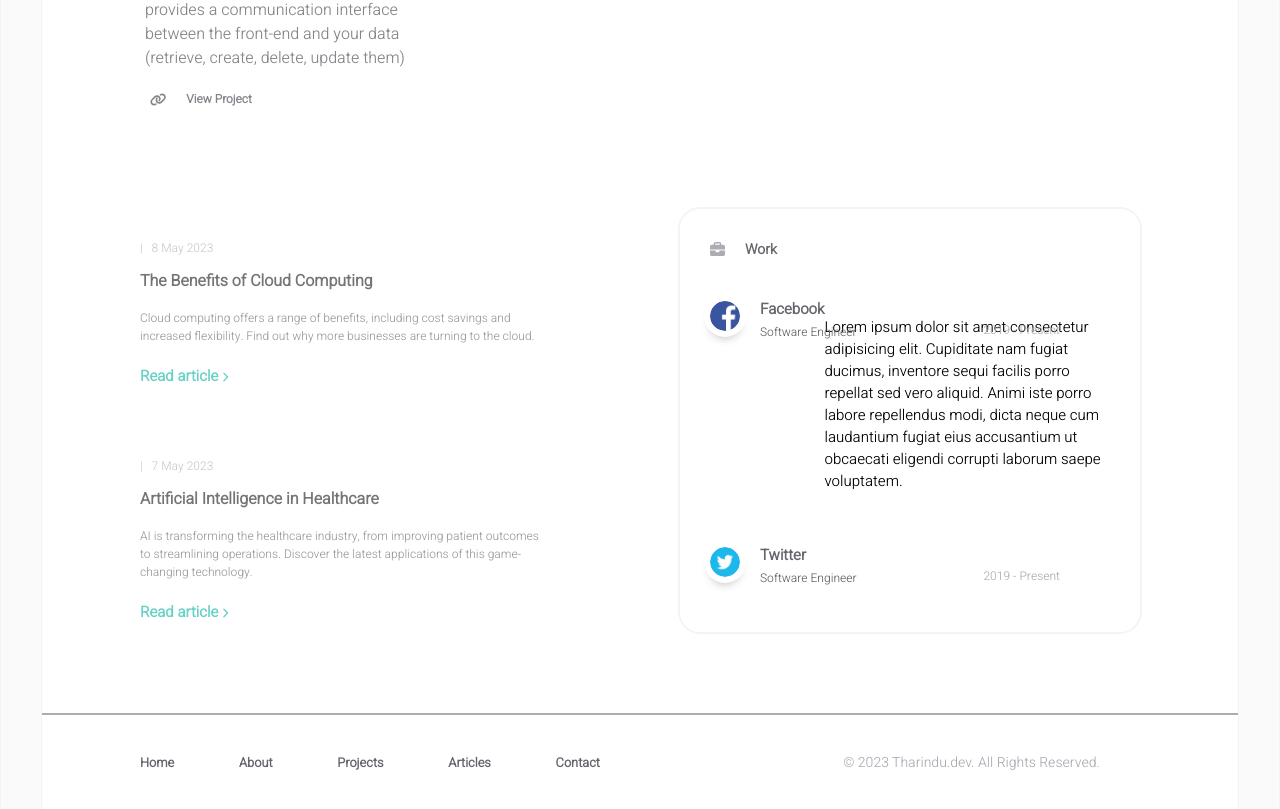
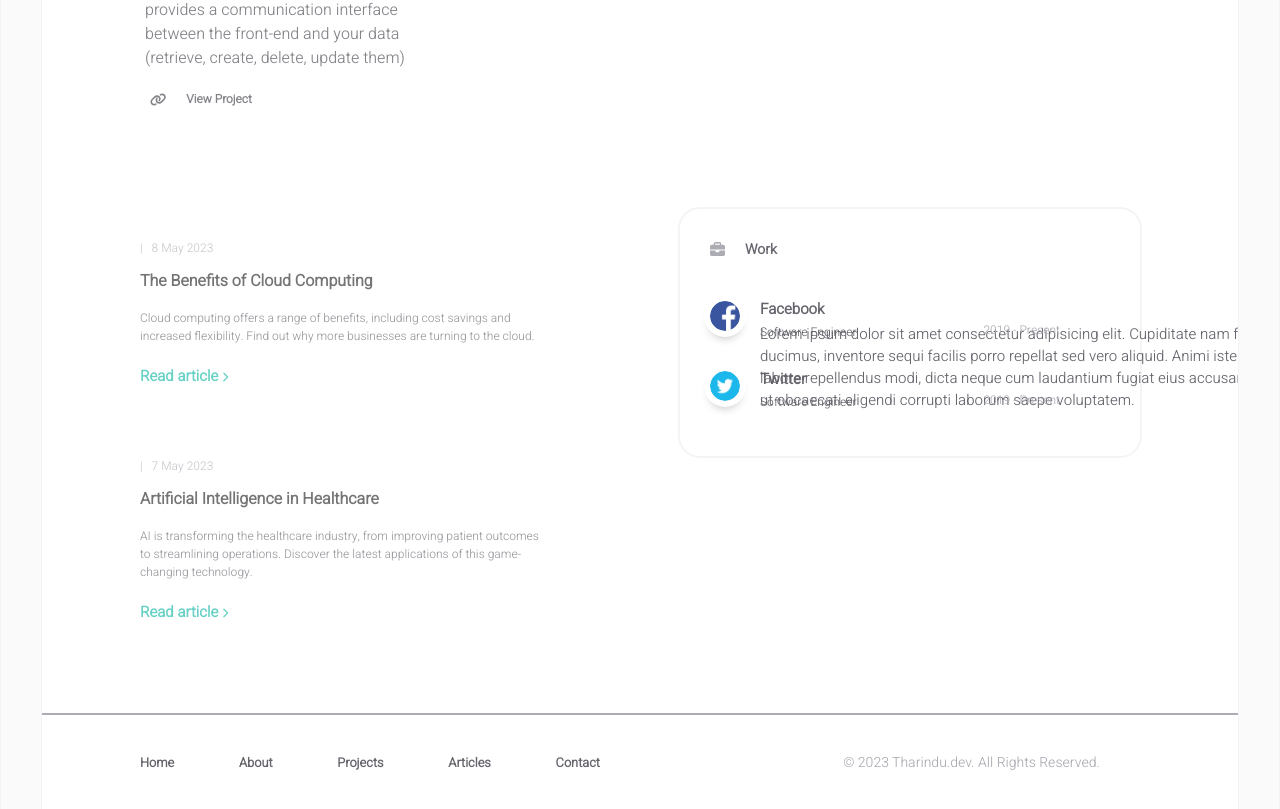
Before and after one commit to rafyc/rafyc.github.io, a React (Create React App) app: page / in a window 1280 px wide. Shown: the part 1414-2223 px from the top of the page. Built offline with nearby package versions, Linux system fonts and the light colour scheme.

Commit message:
home-projects

```diff
--- a/src/components/homepage/styles/works.css
+++ b/src/components/homepage/styles/works.css
@@ -42,3 +42,11 @@
 	text-align: right;
 	color: var(--tertiary-color);
 }
+
+.work-main {
+    position: absolute;
+	font-size: 1Apx;
+	color: var(--secondary-color);
+	padding-top: 22px;
+	padding-left: 50px;
+}
--- a/src/components/homepage/works.jsx
+++ b/src/components/homepage/works.jsx
@@ -23,7 +23,7 @@ const Works = () => {
 							<div className="work-subtitle">
 								Software Engineer
 							</div>
-                            <div><p>Lorem ipsum dolor sit amet consectetur adipisicing elit. Cupiditate nam fugiat ducimus, inventore sequi facilis porro repellat sed vero aliquid. Animi iste porro labore repellendus modi, dicta neque cum laudantium fugiat eius accusantium ut obcaecati eligendi corrupti laborum saepe voluptatem.</p>
+                            <div className="work-main">Lorem ipsum dolor sit amet consectetur adipisicing elit. Cupiditate nam fugiat ducimus, inventore sequi facilis porro repellat sed vero aliquid. Animi iste porro labore repellendus modi, dicta neque cum laudantium fugiat eius accusantium ut obcaecati eligendi corrupti laborum saepe voluptatem.
                                 </div>
 							<div className="work-duration">2019 - Present</div>
 						</div>
```
